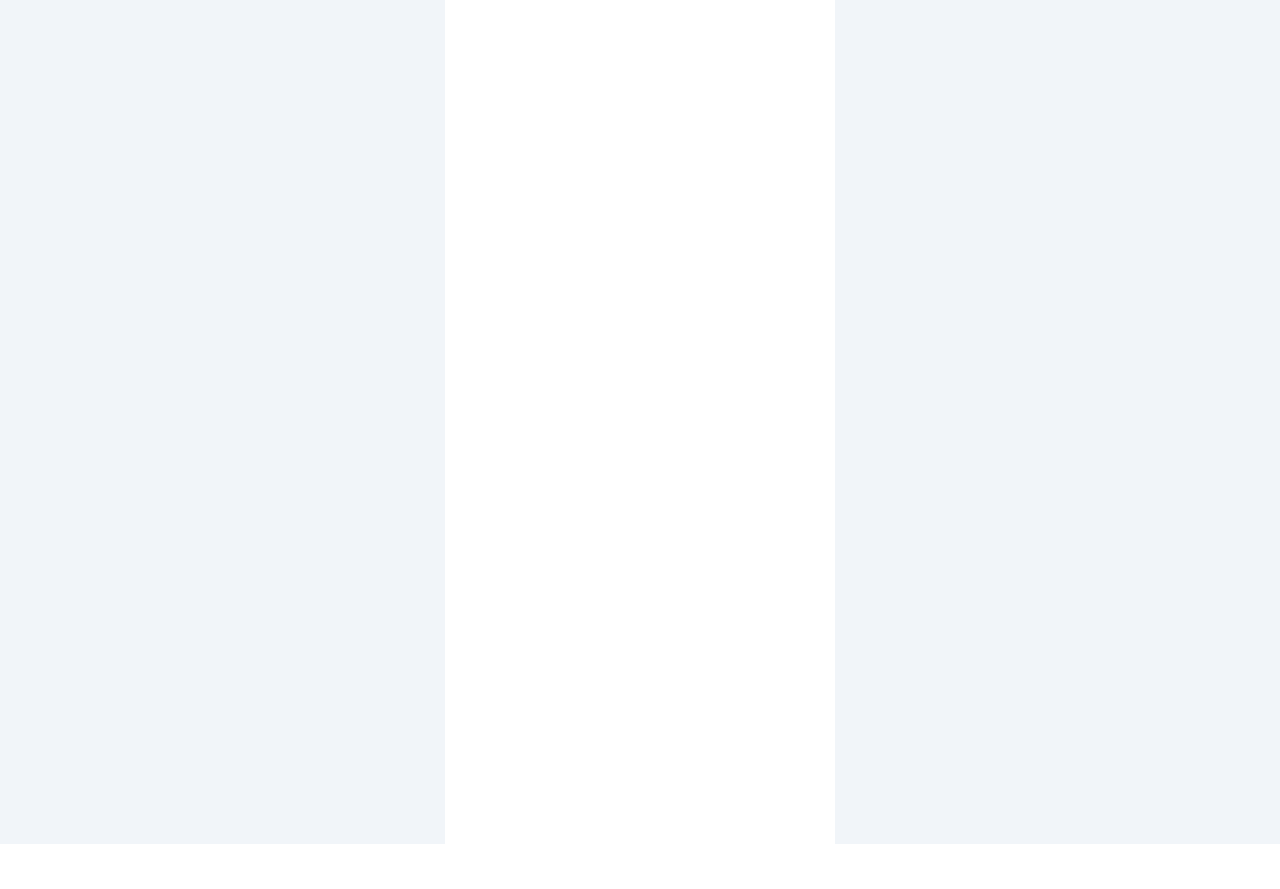
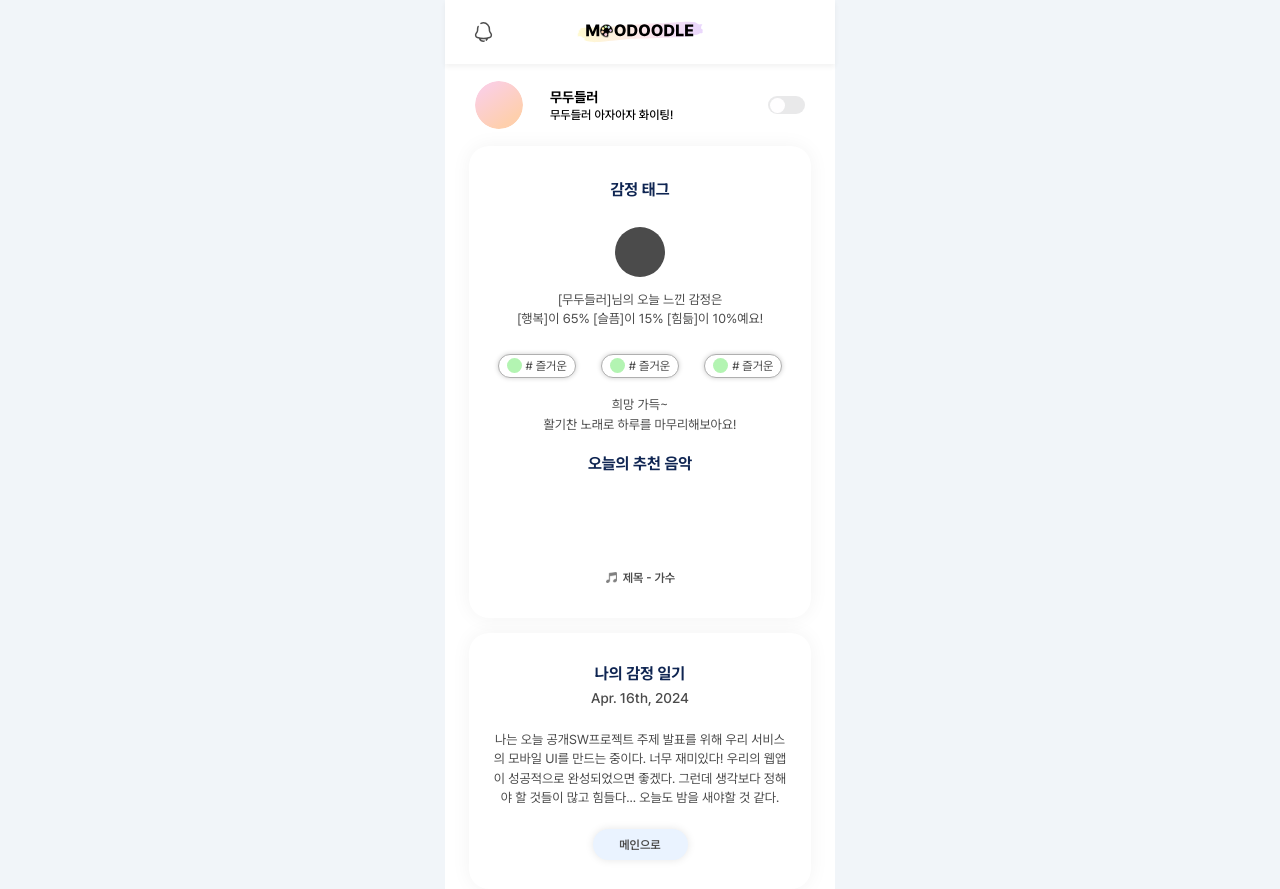
Before and after one commit to teom142/moodoodle_test, a React (Create React App) app in the folder moodoodleFront/moodoodlefront/: page /analysis in a window 1280 px wide. Before the commit this address had no page. Before the commit the page ends 844 px from the top, so only its background shows below. Built offline with nearby package versions, Linux system fonts and the light colour scheme.

Commit message:
[feat] 감정 분석 컴포넌트 및 페이지 구현

```diff
--- a/moodoodleFront/moodoodlefront/src/App.js
+++ b/moodoodleFront/moodoodlefront/src/App.js
@@ -4,19 +4,21 @@ import { RecoilRoot } from 'recoil';
 import Home from './pages/Home';
 import Main from './pages/Main';
 import DiaryWritePage from './pages/DiaryWritePage';
+import AnalysisPage from './pages/AnalysisPage';
 
 function App() {
   return (
     <RecoilRoot>
       <BrowserRouter>
         <div className='bg-slate-100'>
-          <section className='w-[390px] h-[844px] flex flex-col m-auto bg-white'>
+          <section className='w-[390px] flex flex-col m-auto bg-white'>
             <Pc className='flex flex-col m-auto'>
               <div className='flex-1'>
                 <Routes>
                   <Route exact path='/' element={<Home />}>
                     <Route path='/' element={<Main />} />
                     <Route path='/diary' element={<DiaryWritePage />} />
+                    <Route path='/analysis' element={<AnalysisPage />} />
                   </Route>
                 </Routes>
               </div>
--- a/moodoodleFront/moodoodlefront/src/components/Calendar.jsx
+++ b/moodoodleFront/moodoodlefront/src/components/Calendar.jsx
@@ -6,8 +6,6 @@ import useRenderCalenderBoard from './useRenderCalenderBoard';
 
 const days = ['일', '월', '화', '수', '목', '금', '토'];
 
-// api를 통해 들어온 mood의 [0]번쨰가 색깔 무드가 될 것임(string)
-// color.js에 있는 MOOD_LIST 개수만큼 반복문 돌려서 MOOD_LIST.mood string에 색깔 무드가 포함되는 애의 color 사용해서 배경 칠하기!
 export default function Calendar({ handleToggle }) {
   const [selectedDate, setSelectedDate] = useRecoilState(selectedDateState);
   const splited = selectedDate.split('-');
--- a/moodoodleFront/moodoodlefront/src/components/DiaryWriting.jsx
+++ b/moodoodleFront/moodoodlefront/src/components/DiaryWriting.jsx
@@ -1,16 +1,37 @@
 import React, { useState } from 'react';
 import dayjs from 'dayjs';
 import CustomButton from './CustomButton';
+import { useNavigate } from 'react-router-dom';
 
 export default function DiaryWriting() {
-  const [textValue, setTextValue] = useState('');
+  const navigate = useNavigate();
+  // const [date] = useState(dayjs().format('YYYY-MM-DD'));
+  const [content, setContent] = useState('');
   const month = dayjs().format('MMM');
   const year = dayjs().format('YYYY');
   const day = dayjs().format('DD');
 
   const handleSetValue = (e) => {
-    setTextValue(e.target.value);
+    setContent(e.target.value);
   };
+
+  /*const handleSubmit = async () => {
+    const postData = {
+      date,
+      content,
+    };
+
+    try {
+      const response = await authAxios.post('/diary/create', postData);
+      console.log(response.data);
+
+      setContent('');
+      navigate(-1);
+    } catch (error) {
+      console.error('Error submitting post:', error);
+    }
+  };*/
+
   return (
     <div className='flex justify-center items-center w-[342px] h-[456px] bg-white rounded-[20px] shadow-componentShadow'>
       <div className='flex flex-col justify-between items-center w-[307px] h-[390px]'>
@@ -23,10 +44,14 @@ export default function DiaryWriting() {
         <textarea
           className='w-[307px] h-[256px] p-[17px] text-[14px] rounded-[20px] border-[0.8px] border-outlineGray outline-none resize-none'
           placeholder='오늘의 일기 내용을 입력해주세요.'
-          value={textValue}
+          value={content}
           onChange={(e) => handleSetValue(e)}
         />
-        <CustomButton text='등록하기' color='pink' />
+        <CustomButton
+          text='등록하기'
+          color='pink'
+          onClick={() => navigate('/analysis')}
+        />
       </div>
     </div>
   );
--- a/moodoodleFront/moodoodlefront/src/components/Header.jsx
+++ b/moodoodleFront/moodoodlefront/src/components/Header.jsx
@@ -6,7 +6,7 @@ export default function Header() {
     <div className='flex items-center h-[64px] bg-white shadow-headerShadow'>
       <div className='flex w-[230px] h-[22px] justify-between ml-[28px]'>
         <button type='button'>
-          <img src='/assets/bell.svg' alt='alarm' />
+          <img src='/assets/bell.svg' alt='알람' />
         </button>
         <Link to='/'>
           <img src='/assets/moodoodleLogo.svg' alt='logo' />
--- /dev/null
+++ b/moodoodleFront/moodoodlefront/src/components/MoodAnalysis.jsx
@@ -0,0 +1,42 @@
+import React from 'react';
+import MoodHashTag from './MoodHashTag';
+
+export default function MoodAnalysis() {
+  return (
+    <div className='flex flex-col justify-center items-center w-[342px] h-[472px] rounded-[20px] bg-white shadow-componentShadow'>
+      <div className='flex flex-col h-[409px] justify-between items-center'>
+        <div className='flex flex-col h-[200px] justify-between items-center'>
+          <p className='font-bold text-normal text-darkNavy'>감정 태그</p>
+          <div className='flex flex-col h-[102px] justify-between items-center'>
+            <div className='w-[50px] h-[50px] rounded-full bg-darkGray' />
+            <div className='text-darkGray text-center text-[13px] whitespace-pre-line'>
+              [무두들러]님의 오늘 느낀 감정은 <br />
+              [행복]이 65% [슬픔]이 15% [힘듦]이 10%예요!
+            </div>
+          </div>
+          <div className='flex flex-row justify-center items-center gap-[25px]'>
+            <MoodHashTag />
+            <MoodHashTag />
+            <MoodHashTag />
+          </div>
+        </div>
+        <div className='text-darkGray text-center text-[13px] whitespace-pre-line'>
+          희망 가득~ <br />
+          활기찬 노래로 하루를 마무리해보아요!
+        </div>
+        <div className='flex flex-col h-[135px] justify-between items-center'>
+          <p className='font-bold text-normal text-darkNavy'>
+            오늘의 추천 음악
+          </p>
+          <div className='w-[89px] h-[89px] rounded-full' />
+          <div className='flex justify-center items-center gap-[5px]'>
+            <img src='/assets/music.svg' alt='음악' />
+            <p className='font-semibold text-[12px] text-darkGray'>
+              제목 - 가수
+            </p>
+          </div>
+        </div>
+      </div>
+    </div>
+  );
+}
--- a/moodoodleFront/moodoodlefront/src/components/MoodColorComponent.jsx
+++ b/moodoodleFront/moodoodlefront/src/components/MoodColorComponent.jsx
@@ -3,7 +3,7 @@ import colors from '../constants/colors';
 
 export default function MoodColorComponent({ handleToggle }) {
   return (
-    <div className='relative flex flex-col justify-center items-center w-[269px] h-[485px] gap-[26px] bg-white rounded-[20px]'>
+    <div className='relative flex flex-col justify-center items-center w-[269px] h-[470px] gap-[26px] bg-white rounded-[20px]'>
       <div className='w-[217px] h-[45px] text-darkNavy font-semibold text-[23px] text-center border-b border-[#E4E5E7]'>
         Mood Color
       </div>
--- /dev/null
+++ b/moodoodleFront/moodoodlefront/src/components/MoodHashTag.jsx
@@ -0,0 +1,10 @@
+import React from 'react';
+
+export default function MoodHashTag() {
+  return (
+    <div className='flex flex-row px-[8px] py-[4px] h-[24px] gap-[4px] justify-center items-center rounded-full bg-white shadow-hashtagShadow border border-gray-scale-2'>
+      <div className='w-[15px] h-[15px] rounded-full bg-[#B3F4B2]' />
+      <p className='text-[12px] font-normal text-darkGray'># 즐거운</p>
+    </div>
+  );
+}
--- /dev/null
+++ b/moodoodleFront/moodoodlefront/src/pages/AnalysisPage.jsx
@@ -0,0 +1,12 @@
+import React from 'react';
+import MoodAnalysis from '../components/MoodAnalysis';
+import DiaryShow from '../components/DiaryShow';
+
+export default function AnalysisPage() {
+  return (
+    <div className='flex flex-col justify-between items-center gap-[15px]'>
+      <MoodAnalysis />
+      <DiaryShow />
+    </div>
+  );
+}
--- a/moodoodleFront/moodoodlefront/src/pages/Home.jsx
+++ b/moodoodleFront/moodoodlefront/src/pages/Home.jsx
@@ -5,11 +5,12 @@ import MainProfile from '../components/MainProfile';
 
 export default function Home() {
   const [isCalendar, setIsCalendar] = useState(false);
+
   return (
     <>
       <Header />
       <MainProfile isCalendar={isCalendar} setIsCalendar={setIsCalendar} />
-      <Outlet />
+      <Outlet context={isCalendar} />
     </>
   );
 }
--- a/moodoodleFront/moodoodlefront/src/pages/Main.jsx
+++ b/moodoodleFront/moodoodlefront/src/pages/Main.jsx
@@ -1,10 +1,11 @@
 import React, { useState } from 'react';
-import MainProfile from '../components/MainProfile';
+import { useOutletContext } from 'react-router-dom';
 import DiaryWritePopup from '../components/DiaryWritePopup';
 import Calendar from '../components/Calendar';
 import MoodColor from '../components/MoodColor';
 
-export default function Main({ isCalendar }) {
+export default function Main() {
+  const isCalendar = useOutletContext();
   const [isClick, setIsClick] = useState(false);
 
   function handleToggle() {
--- a/moodoodleFront/moodoodlefront/tailwind.config.js
+++ b/moodoodleFront/moodoodlefront/tailwind.config.js
@@ -9,6 +9,7 @@ module.exports = {
         headerShadow: '0 3px 5px 0px rgba(0, 0, 0, 0.05)',
         buttonShadow: '0px 0px 8px 0px rgba(0, 0, 0, 0.10)',
         componentShadow: '0px 0px 20px 0px rgba(0, 0, 0, 0.05)',
+        hashtagShadow: '0px 0px 5px 0px rgba(0, 0, 0, 0.20)',
       },
       colors: {
         darkNavy: '#0F2552',
@@ -16,6 +17,7 @@ module.exports = {
         darkGreen: '#3F6262',
         outlineGray: '#D9D9D9',
         'gray-scale-1': '#F7F7F7',
+        'gray-scale-2': '#AFAFAF',
       },
     },
   },
```
Also changed, not shown: moodoodleFront/moodoodlefront/public/assets/music.svg (added).
